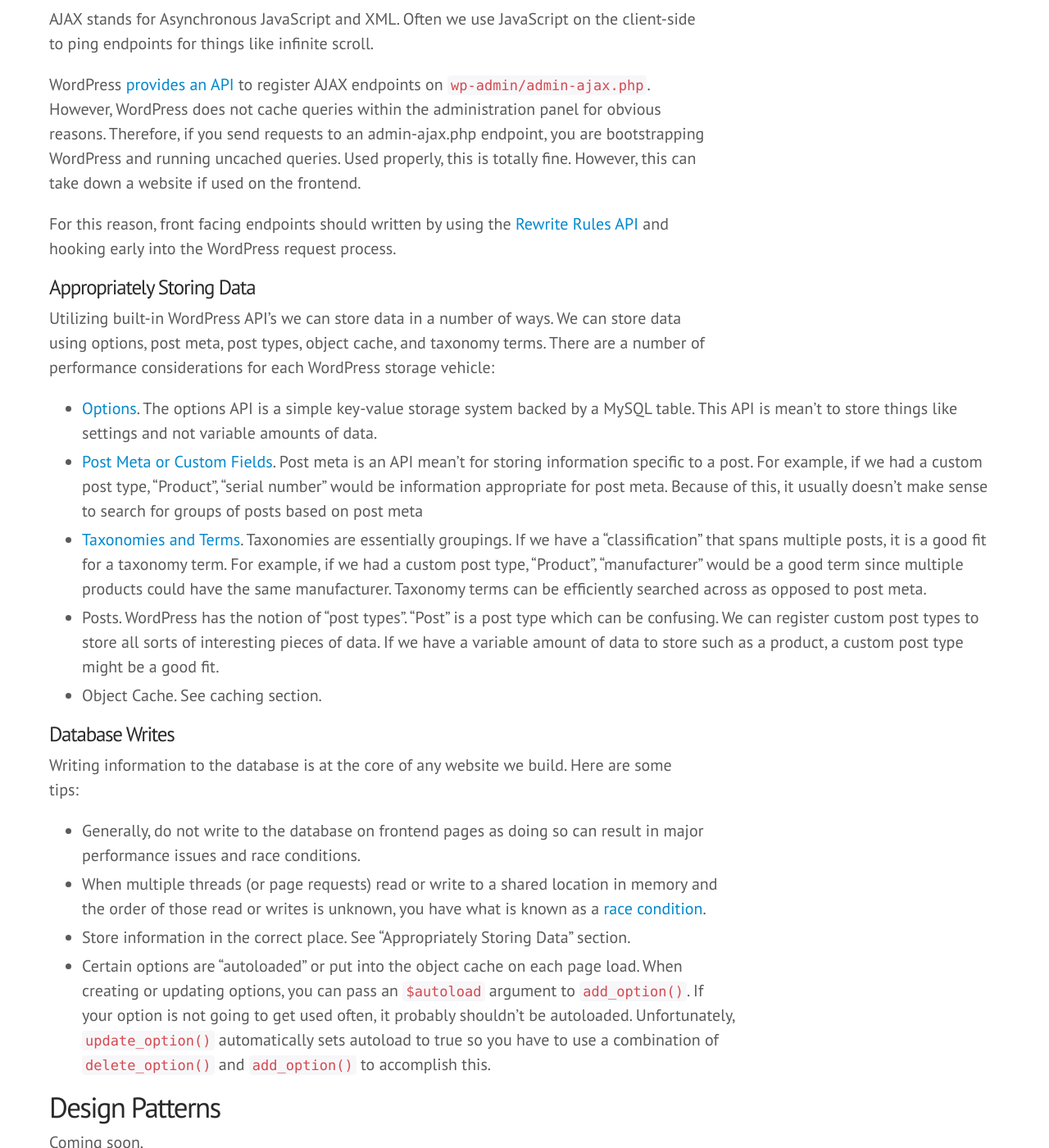
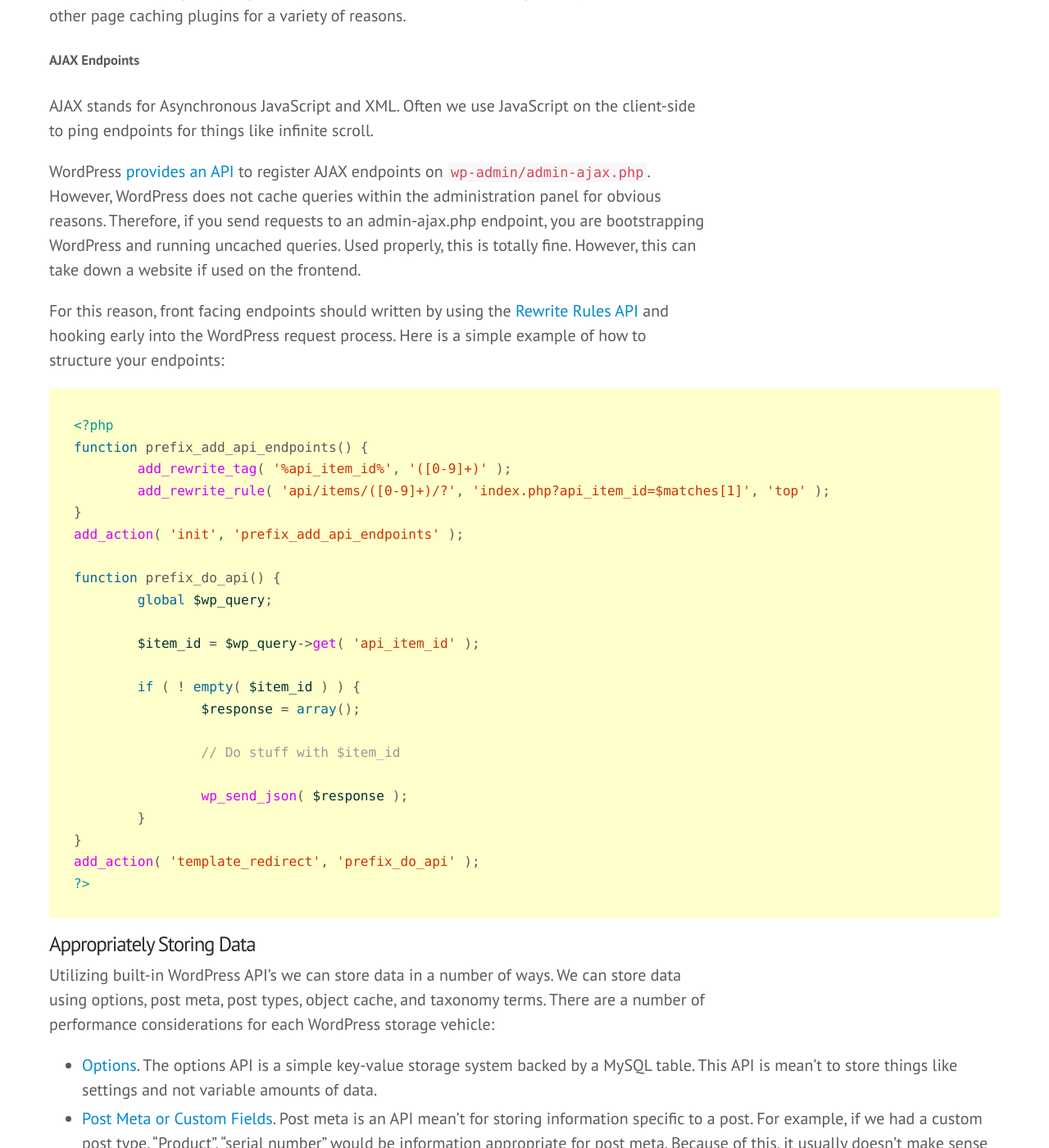
Before and after one commit to 10up/Engineering-Best-Practices, a Jekyll site: the page built from index.html, in a window 1280 px wide and 1400 px high, scrolled down 8499 px. Shown: the whole window at 82% size. Built offline with Jekyll 4.4.1, drawn with Linux system fonts in a browser that asks for light colours; some web fonts are replaced; Markdown is read by kramdown in place of the engine named in the settings; comment, search, counter and statistics services are not loaded; some of the changed text lies outside the part shown.

Commit message:
Ajax endpoint example

````diff
--- a/_includes/markdown/PHP.md
+++ b/_includes/markdown/PHP.md
@@ -59,18 +59,21 @@ This means we always need to ensure that we check for the existence of a cached
 
 ```php
 <?php
-function get_top_commented_posts() {
+function prefix_get_top_commented_posts() {
     // Check for the top_commented_posts key in the top_posts group
-    $top_commented_posts = wp_cache_get( 'top_commented_posts', 'top_posts' );
+    $top_commented_posts = wp_cache_get( 'prefix_top_commented_posts', 'top_posts' );
+
     // if nothing is found, build the object.
     if ( false === $top_commented_posts ) {
         // grab the top 10 most commented posts
         $top_commented_posts = new WP_Query( 'orderby=comment_count&posts_per_page=10');
-        if ( !is_wp_error( $top_commented_posts ) && $top_commented_posts->have_posts() ) {
+
+        if ( ! is_wp_error( $top_commented_posts ) && $top_commented_posts->have_posts() ) {
             // cache the whole WP_Query object in the cache and store it for 5 minutes (300 secs)
-            wp_cache_set( 'top_commented_posts', $top_commented_posts, 'top_posts', 300 )
+            wp_cache_set( 'prefix_top_commented_posts', $top_commented_posts, 'top_posts', 300 )
         }
     }
+
     return $top_commented_posts;
 }
 ?>
@@ -93,23 +96,24 @@ Here is how it's done:
 
 ```php
 <?php
-// Force a refresh of top commented posts when we have a new comment count
-add_action( 'wp_update_comment_count', 'refresh_top_commented_posts', 10, 3 );
-function refresh_top_commented_posts( $post_id, $new, $old ) {
+function prefix_refresh_top_commented_posts( $post_id, $new, $old ) {
     // force the cache refresh for top commented posts
-    get_top_commented_posts( $force_refresh = true );
+    prefix_get_top_commented_posts( $force_refresh = true );
 }
+add_action( 'wp_update_comment_count', 'prefix_refresh_top_commented_posts', 10, 3 );
 
-function get_top_commented_posts( $force_refresh = false ) {
+function prefix_get_top_commented_posts( $force_refresh = false ) {
     // Check for the top_commented_posts key in the top_posts group
-    $top_commented_posts = wp_cache_get( 'top_commented_posts', 'top_posts' );
+    $top_commented_posts = wp_cache_get( 'prefix_top_commented_posts', 'top_posts' );
+
     // if nothing is found, build the object.
     if ( true === $force_refresh || false === $top_commented_posts ) {
         // grab the top 10 most commented posts
         $top_commented_posts = new WP_Query( 'orderby=comment_count&posts_per_page=10');
-        if ( !is_wp_error( $top_commented_posts ) && $top_commented_posts->have_posts() ) {
+
+        if ( ! is_wp_error( $top_commented_posts ) && $top_commented_posts->have_posts() ) {
             // In this case we don't need a timed cache expiration
-            wp_cache_set( 'top_commented_posts', $top_commented_posts, 'top_posts' )
+            wp_cache_set( 'prefix_top_commented_posts', $top_commented_posts, 'top_posts' )
         }
     }
     return $top_commented_posts;
@@ -141,7 +145,32 @@ AJAX stands for Asynchronous JavaScript and XML. Often we use JavaScript on the
 
 WordPress [provides an API](http://codex.wordpress.org/AJAX_in_Plugins) to register AJAX endpoints on ```wp-admin/admin-ajax.php```. However, WordPress does not cache queries within the administration panel for obvious reasons. Therefore, if you send requests to an admin-ajax.php endpoint, you are bootstrapping WordPress and running uncached queries. Used properly, this is totally fine. However, this can take down a website if used on the frontend.
 
-For this reason, front facing endpoints should written by using the [Rewrite Rules API](http://codex.wordpress.org/Rewrite_API) and hooking early into the WordPress request process.
+For this reason, front facing endpoints should written by using the [Rewrite Rules API](http://codex.wordpress.org/Rewrite_API) and hooking early into the WordPress request process. Here is a simple example of how to structure your endpoints:
+
+```php
+<?php
+function prefix_add_api_endpoints() {
+	add_rewrite_tag( '%api_item_id%', '([0-9]+)' );
+	add_rewrite_rule( 'api/items/([0-9]+)/?', 'index.php?api_item_id=$matches[1]', 'top' );
+}
+add_action( 'init', 'prefix_add_api_endpoints' );
+
+function prefix_do_api() {
+	global $wp_query;
+
+	$item_id = $wp_query->get( 'api_item_id' );
+
+	if ( ! empty( $item_id ) ) {
+		$response = array();
+
+		// Do stuff with $item_id
+
+		wp_send_json( $response );
+	}
+}
+add_action( 'template_redirect', 'prefix_do_api' );
+?>
+```
 
 #### Appropriately Storing Data
 
````
